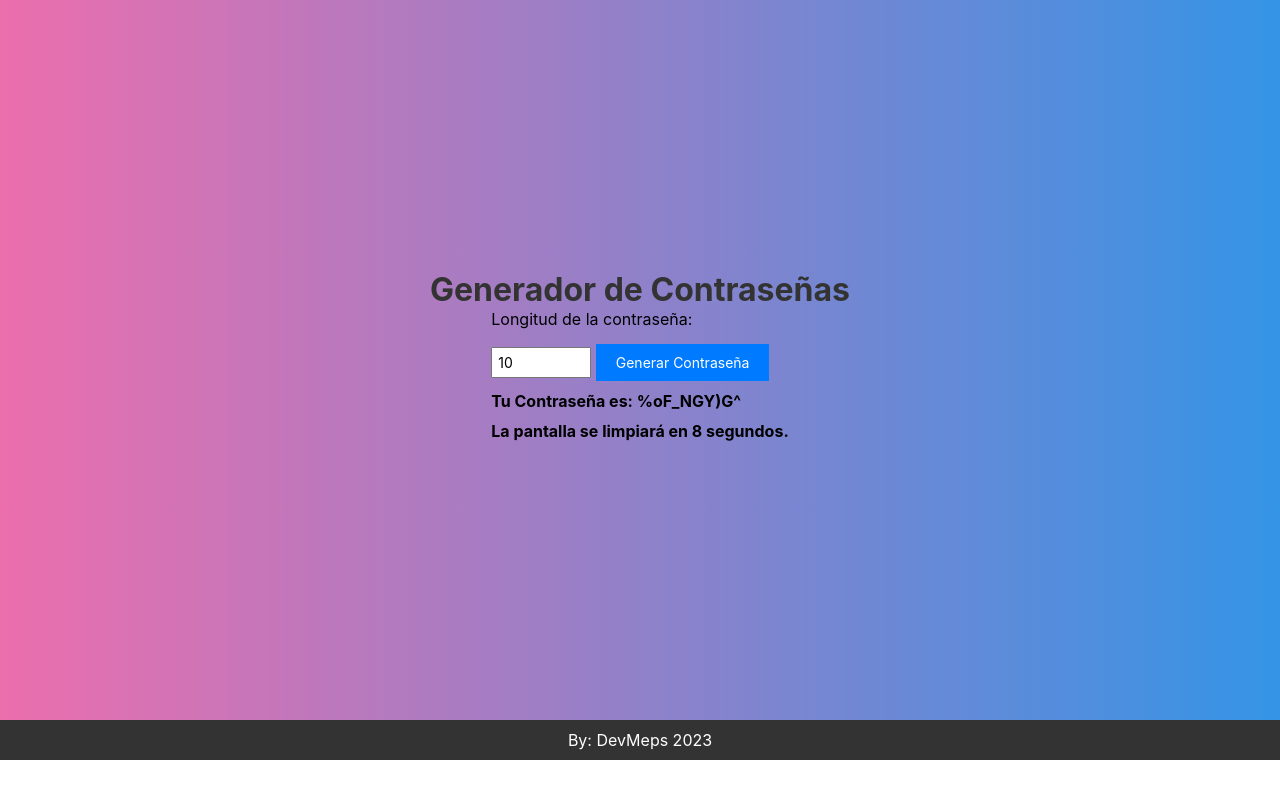
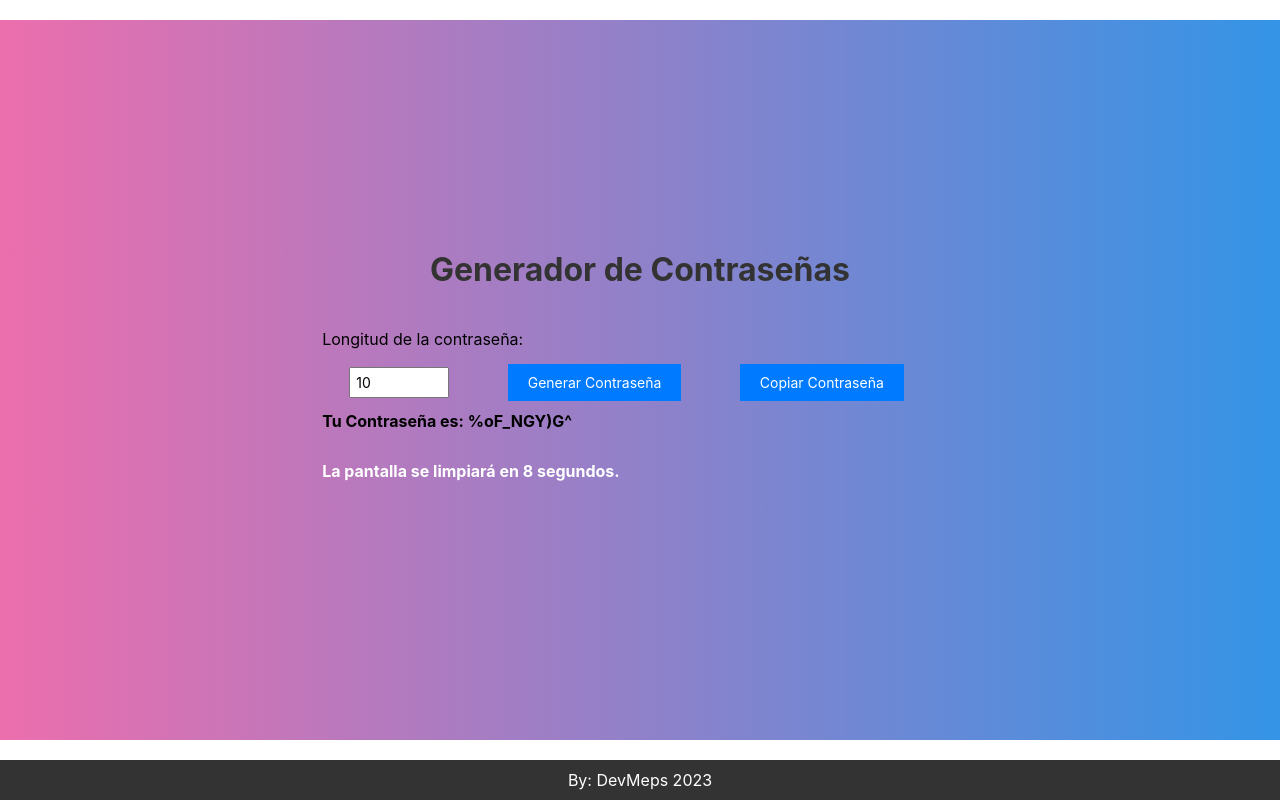
Before and after one commit to devmeps/PasswordGenerartor, a plain HTML site: page index.html in a window 1280 px wide. Both pictures are taken after a click on the button "Generar Contraseña". Drawn offline with Linux system fonts and the light colour scheme.

Commit message:
Se añade boton de copiar contraseña en HTML

```diff
--- a/index.html
+++ b/index.html
@@ -14,8 +14,10 @@
 
       <button id="generarBtn">Generar Contraseña</button>
 
+      <button id="copiarBtn" onclick="copiarContrasena()">Copiar Contraseña</button>
+
       <p id="resultado"></p>
-      <p class "contador" id="contador" style="display: none;">La pantalla se limpiará en <span id="tiempoRestante">10</span> segundos.</p>
+      <p class="contador" id="contador" style="display: none;">La pantalla se limpiará en <span id="tiempoRestante">10</span> segundos.</p>
     </div>
   </div>
 
```
Lines whose indentation alone changed are shown as unchanged.
